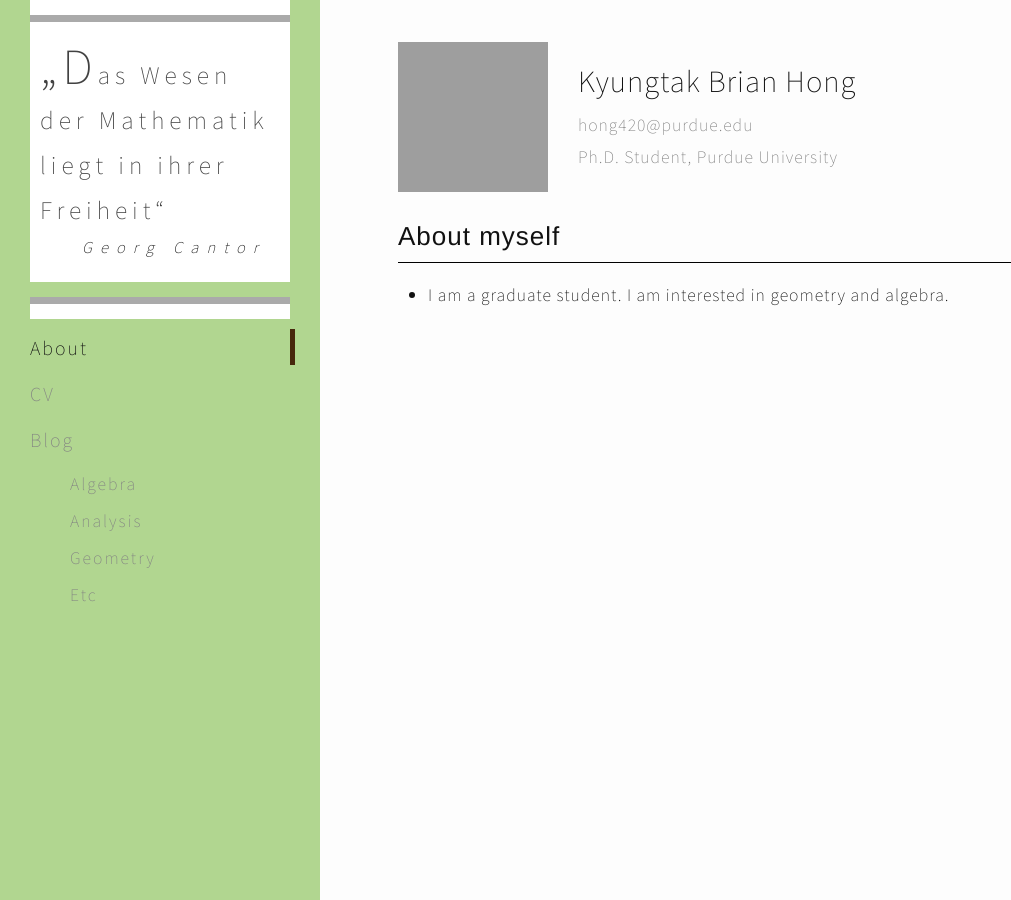
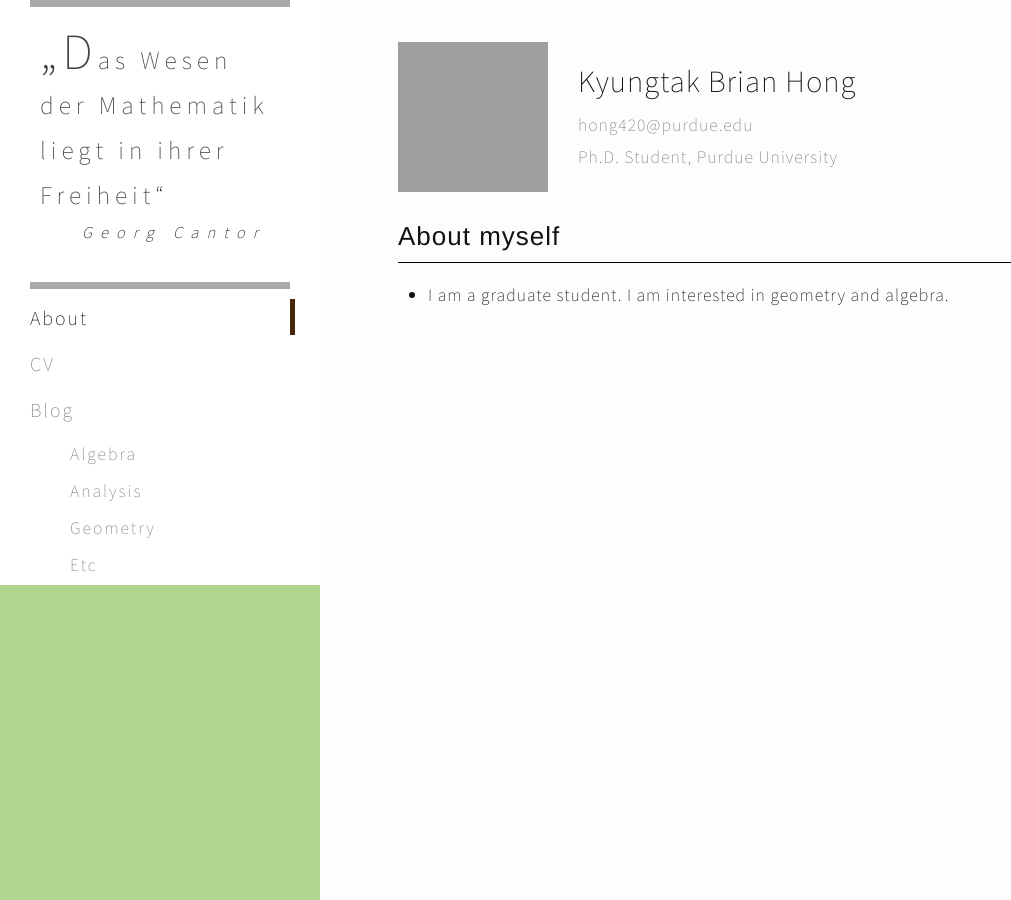
Before and after one commit to Kyungtak-Hong/kyungtak-hong.github.io, a Jekyll site: the page built from index.md, in a window 1280 px wide. Shown: the whole page, without its empty margins (0-1011 px from the left). Built offline with Jekyll 4.4.1, drawn with Linux system fonts in a browser that asks for light colours; grey boxes are pictures that could not be loaded.

Commit message:
Update header.html

```diff
--- a/_includes/header.html
+++ b/_includes/header.html
@@ -1,18 +1,11 @@
 <header class="site-header">
   <script type="text/javascript">{% include header.js %}</script>
 
-  <div class="wrapper">
-
-    <div class="site-blank-line" > </div>
+  <div class="wrapper" style="background: #ffffff">
     <div class="site-header-line" > </div>
-
-    <div class="site-blank-box" >
     <a class="site-title" href="{{ site.baseurl }}/"> {{ site.title }} </a>
     <p class="site-subtitle"> {{ site.subtitle }} </p>
-    </div>
-
     <div class="site-header-line" > </div>
-    <div class="site-blank-line" > </div>
 
     <nav class="site-nav">
       <a href="#" class="menu-icon">
```
